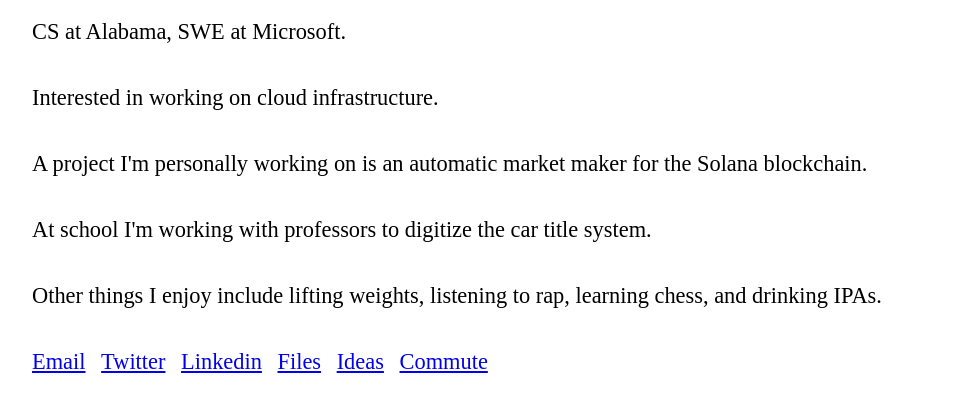
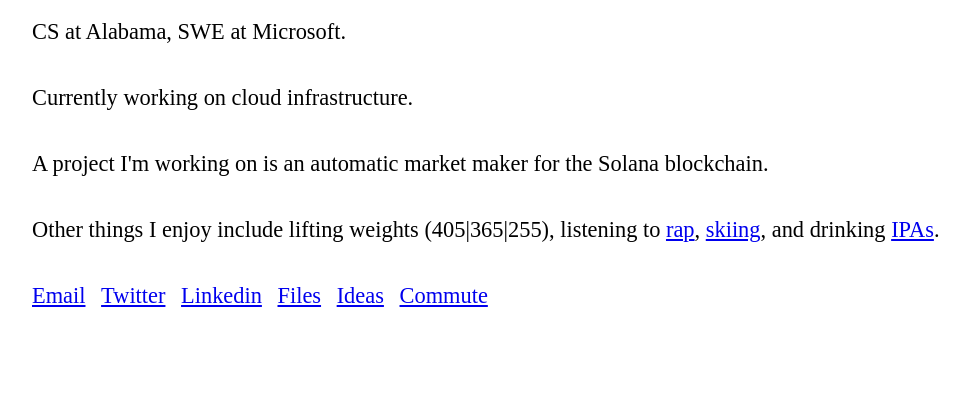
Before and after one commit to logangeorge01/lagsite, a plain HTML site: page index.html in a window 1280 px wide. Shown: the part 357-768 px from the top of the page, without its empty margins (96-1065 px from the left). Drawn offline with Linux system fonts and the light colour scheme.

Commit message:
update site

```diff
--- a/index.html
+++ b/index.html
@@ -8,10 +8,9 @@
       <img width="25%" src="./hillpath.jpg"/>
       <div style="margin-top:40px">Logan George</div>
       <div style="margin-top:40px">CS at Alabama, SWE at Microsoft.</div>
-      <div style="margin-top:40px">Interested in working on cloud infrastructure.</div>
-      <div style="margin-top:40px">A project I'm personally working on is an automatic market maker for the Solana blockchain.</div>
-      <div style="margin-top:40px">At school I'm working with professors to digitize the car title system.</div>
-      <div style="margin-top:40px">Other things I enjoy include lifting weights, listening to rap, learning chess, and drinking IPAs.</div>
+      <div style="margin-top:40px">Currently working on cloud infrastructure.</div>
+      <div style="margin-top:40px">A project I'm working on is an automatic market maker for the Solana blockchain.</div>
+      <div style="margin-top:40px">Other things I enjoy include lifting weights (405|365|255), listening to <a href="https://youtu.be/O7eVICpL8FY">rap</a>, <a href="https://www.stevenspass.com/-/aemasset/sitecore/stevens-pass/maps/winter-2024-2025/20241115_SV_winter-trail_map_001.pdf#page=2">skiing</a>, and drinking <a href="https://untappd.com/user/logansobeer">IPAs</a>.</div>
       <div style="display:inline-block;margin-top:40px;">
          <a href="mailto:logangeorge01@gmail.com">Email</a>
          <a href="https://twitter.com/logangeorge01" style="margin-left:10px">Twitter</a>
```
Also changed, not shown: ideas.html (+1 -1 lines).
